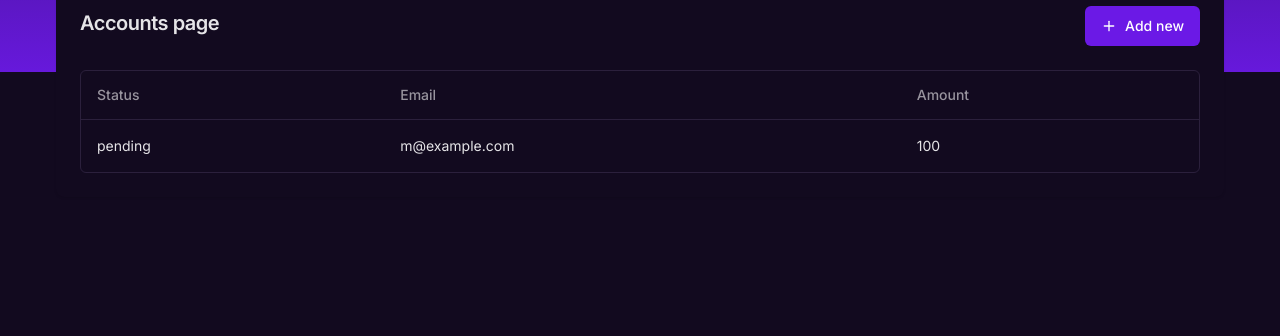
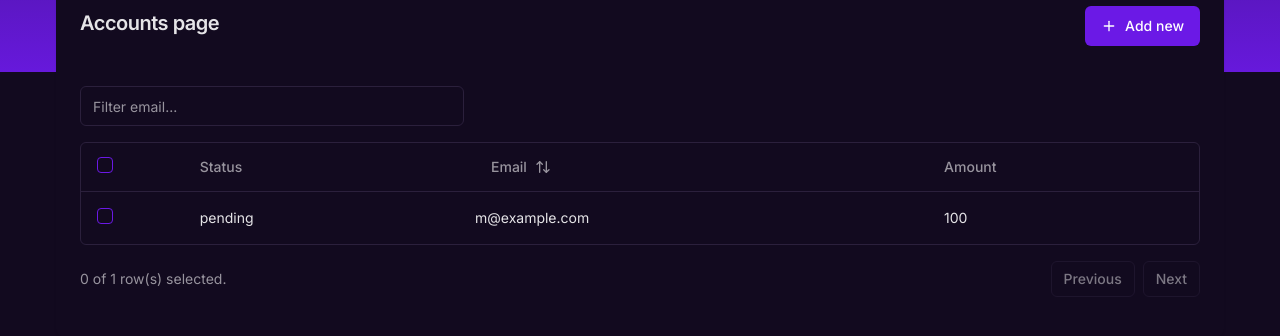
Before and after one commit to DracoR22/Finuva, a Next.js app: page /accounts in a window 1280 px wide. Shown: the part 308-644 px from the top of the page. Built offline with nearby package versions, Linux system fonts and the light colour scheme; no server answers; what drizzle-zod, hono would draw is missing.

Commit message:
added pagination and filtering to data table

```diff
--- a/package.json
+++ b/package.json
@@ -20,6 +20,7 @@
     "@hookform/resolvers": "^3.4.0",
     "@neondatabase/serverless": "^0.9.3",
     "@paralleldrive/cuid2": "^2.2.2",
+    "@radix-ui/react-checkbox": "^1.0.4",
     "@radix-ui/react-dialog": "^1.0.5",
     "@radix-ui/react-dropdown-menu": "^2.0.6",
     "@radix-ui/react-label": "^2.0.2",
--- a/src/app/(dashboard)/accounts/page.tsx
+++ b/src/app/(dashboard)/accounts/page.tsx
@@ -34,7 +34,7 @@
                 </Button>
             </CardHeader>
             <CardContent>
-              <DataTable columns={columns} data={data} />
+              <DataTable filterKey="email" columns={columns} data={data} onDelete={() => {}}/>
             </CardContent>
         </Card>
     </div>
--- a/src/components/accounts/columns.ts
+++ /dev/null
@@ -1,27 +0,0 @@
-"use client"
-
-import { ColumnDef } from "@tanstack/react-table"
-
-// This type is used to define the shape of our data.
-// You can use a Zod schema here if you want.
-export type Payment = {
-  id: string
-  amount: number
-  status: "pending" | "processing" | "success" | "failed"
-  email: string
-}
-
-export const columns: ColumnDef<Payment>[] = [
-  {
-    accessorKey: "status",
-    header: "Status",
-  },
-  {
-    accessorKey: "email",
-    header: "Email",
-  },
-  {
-    accessorKey: "amount",
-    header: "Amount",
-  },
-]
--- /dev/null
+++ b/src/components/accounts/columns.tsx
@@ -0,0 +1,59 @@
+"use client"
+
+import { ColumnDef } from "@tanstack/react-table"
+import { ArrowUpDown, MoreHorizontal } from "lucide-react"
+import { Button } from "../ui/button"
+import { Checkbox } from "../ui/checkbox"
+
+// This type is used to define the shape of our data.
+// You can use a Zod schema here if you want.
+export type Payment = {
+  id: string
+  amount: number
+  status: "pending" | "processing" | "success" | "failed"
+  email: string
+}
+
+export const columns: ColumnDef<Payment>[] = [
+  {
+    id: "select",
+    header: ({ table }) => (
+      <Checkbox
+        checked={
+          table.getIsAllPageRowsSelected() ||
+          (table.getIsSomePageRowsSelected() && "indeterminate")
+        }
+        onCheckedChange={(value: any) => table.toggleAllPageRowsSelected(!!value)}
+        aria-label="Select all"
+      />
+    ),
+    cell: ({ row }) => (
+      <Checkbox
+        checked={row.getIsSelected()}
+        onCheckedChange={(value: any) => row.toggleSelected(!!value)}
+        aria-label="Select row"
+      />
+    ),
+    enableSorting: false,
+    enableHiding: false,
+  },
+  {
+    accessorKey: "status",
+    header: "Status",
+  },
+  {
+    accessorKey: "email",
+    header: ({ column }) => {
+        return (
+          <Button variant="ghost" onClick={() => column.toggleSorting(column.getIsSorted() === "asc")}>
+            Email
+            <ArrowUpDown className="ml-2 h-4 w-4" />
+          </Button>
+        )
+      },
+  },
+  {
+    accessorKey: "amount",
+    header: "Amount",
+  },
+]
--- a/src/components/global/data-table.tsx
+++ b/src/components/global/data-table.tsx
@@ -1,26 +1,69 @@
 "use client"
 
-import { ColumnDef, flexRender, getCoreRowModel, useReactTable } from "@tanstack/react-table"
+import * as React from "react"
+
+import { ColumnDef, ColumnFiltersState, Row, SortingState, flexRender, getCoreRowModel, getFilteredRowModel, getPaginationRowModel, getSortedRowModel, useReactTable } from "@tanstack/react-table"
 
 import { Table, TableBody, TableCell, TableHead, TableHeader, TableRow } from "@/components/ui/table"
+import { Button } from "../ui/button"
+import { Input } from "../ui/input"
+import { TrashIcon } from "lucide-react"
 
 interface DataTableProps<TData, TValue> {
   columns: ColumnDef<TData, TValue>[]
   data: TData[]
+  filterKey: string
+  onDelete: (rows: Row<TData>[]) => void
+  disabled?: boolean
 }
 
 export function DataTable<TData, TValue>({
   columns,
   data,
+  filterKey,
+  onDelete,
+  disabled
 }: DataTableProps<TData, TValue>) {
+
+  const [sorting, setSorting] = React.useState<SortingState>([])
+  const [columnFilters, setColumnFilters] = React.useState<ColumnFiltersState>([])
+  const [rowSelection, setRowSelection] = React.useState({})
+
+
   const table = useReactTable({
     data,
     columns,
     getCoreRowModel: getCoreRowModel(),
+    getPaginationRowModel: getPaginationRowModel(),
+    onSortingChange: setSorting,
+    getSortedRowModel: getSortedRowModel(),
+    onColumnFiltersChange: setColumnFilters,
+    getFilteredRowModel: getFilteredRowModel(),
+    onRowSelectionChange: setRowSelection,
+    state: {
+      sorting,
+      columnFilters,
+      rowSelection,
+    },
   })
 
   return (
-    <div className="rounded-md border">
+    <div>
+        <div className="flex items-center py-4">
+        <Input placeholder={`Filter ${filterKey}...`} value={(table.getColumn(filterKey)?.getFilterValue() as string) ?? ""}
+          onChange={(event) =>
+            table.getColumn(filterKey)?.setFilterValue(event.target.value)
+          }
+          className="max-w-sm"
+        />
+        {table.getFilteredSelectedRowModel().rows.length > 0 && (
+            <Button disabled={disabled} size={'sm'} variant={'outline'} className="ml-auto font-normal text-xs">
+                <TrashIcon className="size-4 mr-2"/>
+                Delete ({table.getFilteredSelectedRowModel().rows.length})
+            </Button>
+        )}
+      </div>
+     <div className="rounded-md border">
       <Table>
         <TableHeader>
           {table.getHeaderGroups().map((headerGroup) => (
@@ -63,6 +106,21 @@
           )}
         </TableBody>
       </Table>
+     </div>
+
+     <div className="flex items-center justify-end space-x-2 py-4">
+       <div className="flex-1 text-sm text-muted-foreground">
+         {table.getFilteredSelectedRowModel().rows.length} of{" "}
+         {table.getFilteredRowModel().rows.length} row(s) selected.
+       </div>
+
+        <Button variant="outline" size="sm" onClick={() => table.previousPage()} disabled={!table.getCanPreviousPage()}>
+          Previous
+        </Button>
+        <Button variant="outline" size="sm" onClick={() => table.nextPage()} disabled={!table.getCanNextPage()}>
+          Next
+        </Button>
+      </div>
     </div>
   )
 }
--- /dev/null
+++ b/src/components/ui/checkbox.tsx
@@ -0,0 +1,30 @@
+"use client"
+
+import * as React from "react"
+import * as CheckboxPrimitive from "@radix-ui/react-checkbox"
+import { Check } from "lucide-react"
+
+import { cn } from "@/lib/utils"
+
+const Checkbox = React.forwardRef<
+  React.ElementRef<typeof CheckboxPrimitive.Root>,
+  React.ComponentPropsWithoutRef<typeof CheckboxPrimitive.Root>
+>(({ className, ...props }, ref) => (
+  <CheckboxPrimitive.Root
+    ref={ref}
+    className={cn(
+      "peer h-4 w-4 shrink-0 rounded-sm border border-primary ring-offset-background focus-visible:outline-none focus-visible:ring-2 focus-visible:ring-ring focus-visible:ring-offset-2 disabled:cursor-not-allowed disabled:opacity-50 data-[state=checked]:bg-primary data-[state=checked]:text-primary-foreground",
+      className
+    )}
+    {...props}
+  >
+    <CheckboxPrimitive.Indicator
+      className={cn("flex items-center justify-center text-current")}
+    >
+      <Check className="h-4 w-4" />
+    </CheckboxPrimitive.Indicator>
+  </CheckboxPrimitive.Root>
+))
+Checkbox.displayName = CheckboxPrimitive.Root.displayName
+
+export { Checkbox }
```
Also changed, not shown: 1 other file (tests, documents, lock files or other folders).
